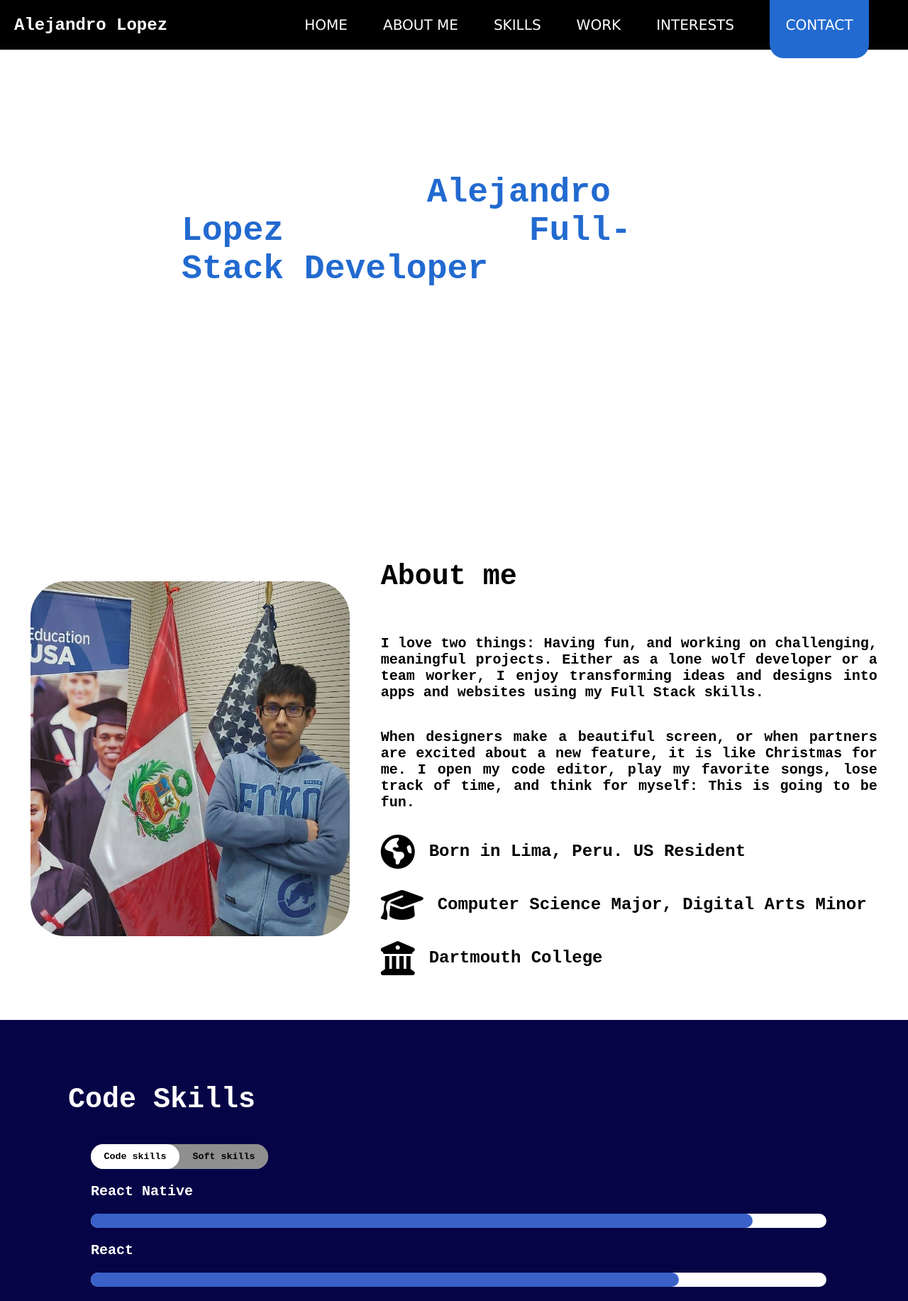
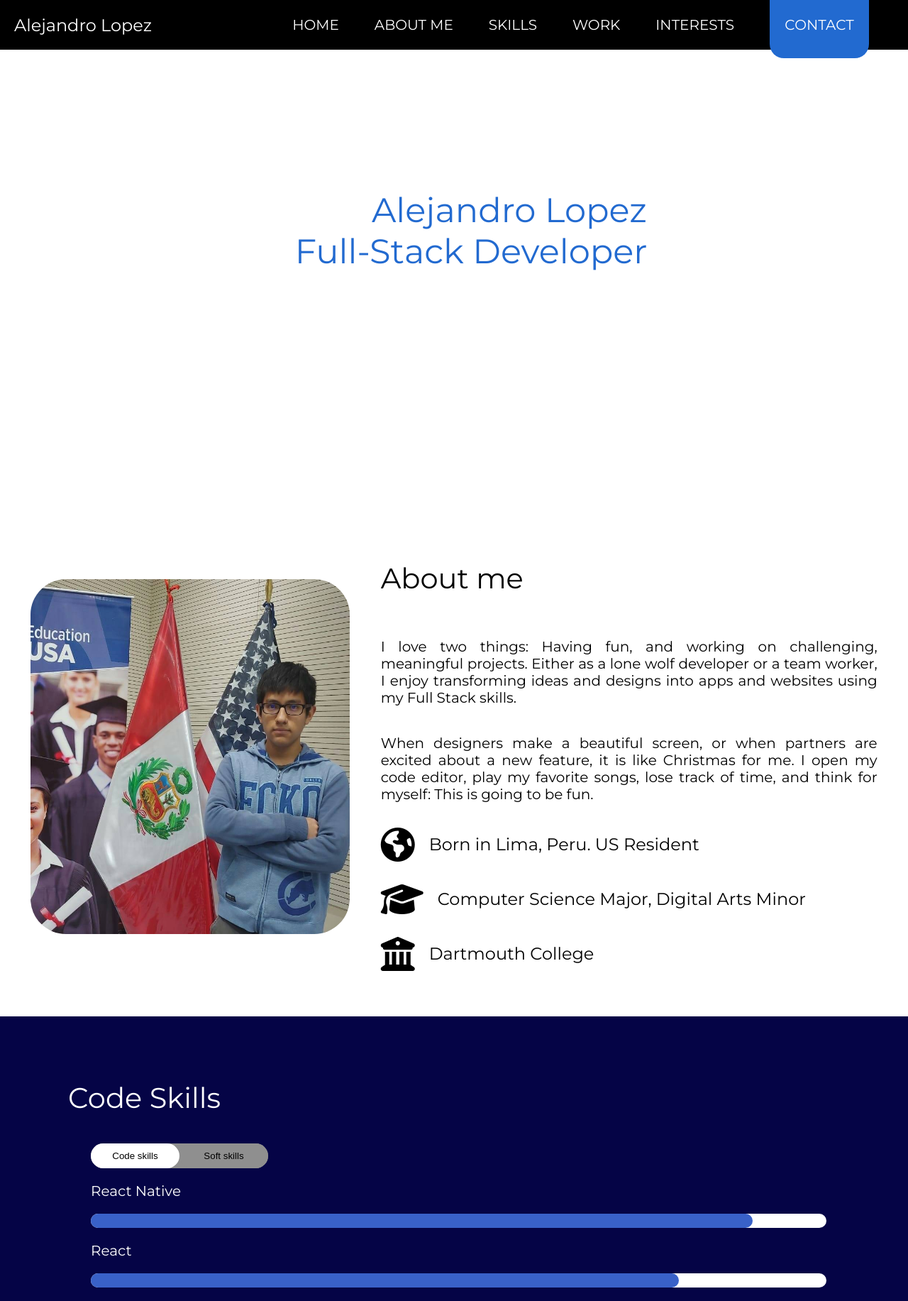
Before and after one commit to AlejandroALopez/personal-website, a React (Create React App) app: page / in a window 1280 px wide. Shown: the top 1833 px of the page at 71% size. Built offline with nearby package versions, Linux system fonts and the light colour scheme.

Commit message:
montserrat font added and implemented

```diff
--- a/src/index.css
+++ b/src/index.css
@@ -1,8 +1,6 @@
 body {
   margin: 0;
-  font-family: -apple-system, BlinkMacSystemFont, 'Segoe UI', 'Roboto', 'Oxygen',
-    'Ubuntu', 'Cantarell', 'Fira Sans', 'Droid Sans', 'Helvetica Neue',
-    sans-serif;
+  font-family: 'Montserrat';
   -webkit-font-smoothing: antialiased;
   -moz-osx-font-smoothing: grayscale;
 }
@@ -11,3 +9,8 @@ code {
   font-family: source-code-pro, Menlo, Monaco, Consolas, 'Courier New',
     monospace;
 }
+
+@font-face {
+  font-family: 'Montserrat';
+  src: local('Montserrat'), url(./assets/fonts/Montserrat-VariableFont_wght.ttf) format('truetype');
+}
--- a/src/pages/aboutMe/style.scss
+++ b/src/pages/aboutMe/style.scss
@@ -9,9 +9,7 @@
     background-color: #FFFFFF;
 
     p {
-      font-family:'Courier New', Courier, monospace;
       color: #000000;
-      font-weight: 600;
     }
 
     .fa-3x {
--- a/src/pages/interests/style.scss
+++ b/src/pages/interests/style.scss
@@ -5,11 +5,6 @@
   padding-bottom: 50px;
 
   background-color: #1d095c;
-
-  p {
-    font-family: 'Courier New', Courier, monospace;
-    font-weight: 600;
-  }
 
   .title {
     font-size: 40px;
--- a/src/pages/landingPage/style.scss
+++ b/src/pages/landingPage/style.scss
@@ -4,7 +4,6 @@
   margin: 0 auto;
 
   color: #ffffff;
-  font-family: 'Roboto', sans-serif;
 
   .header-container {
     display: flex;
@@ -23,8 +22,6 @@
  }
 
  .header-name {
-    font-family:'Courier New', Courier, monospace;
-    font-weight: 600;
     margin: 20px;
     font-size: 24px;
   }
@@ -39,7 +36,6 @@
     cursor: pointer;
 
     p {
-      font-family:Verdana, Geneva, Tahoma, sans-serif;
       transition: transform .3s;
     }
   }
@@ -92,8 +88,6 @@
     width: 60%;
 
     .intro {
-      font-family:monospace;
-      font-weight: 600;
       font-size: 48px;
     }
     span {
@@ -126,8 +120,6 @@
     transition: transform .3s;
 
     p {
-      font-family: 'Courier New', Courier, monospace;
-      font-weight: 600;
       color: #ffffff;
     }
   }
--- a/src/pages/skills/style.scss
+++ b/src/pages/skills/style.scss
@@ -5,11 +5,6 @@
     padding-bottom: 50px;
 
     background-color: #050446;
-
-    p {
-        font-family: 'Courier New', Courier, monospace;
-        font-weight: 600;
-    }
 
     .title {
         margin-left: 7.5vw;
--- a/src/pages/work/style.scss
+++ b/src/pages/work/style.scss
@@ -7,8 +7,6 @@
     background-color: #000000;
 
     p {
-        font-family: 'Courier New', Courier, monospace;
-        font-weight: 600;
         color: #FFFFFF;
     }
 
```
Also changed, not shown: src/assets/fonts/Montserrat-VariableFont_wght.ttf (added).
